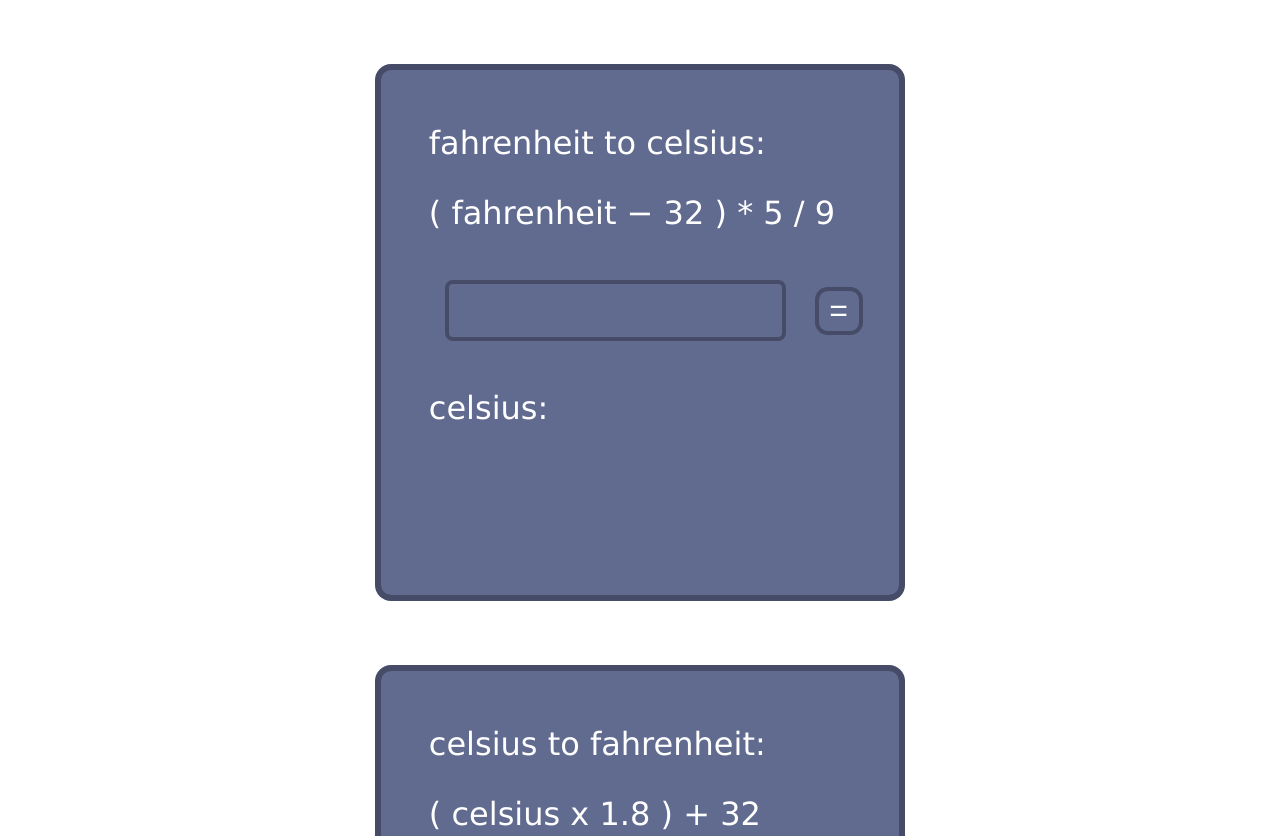
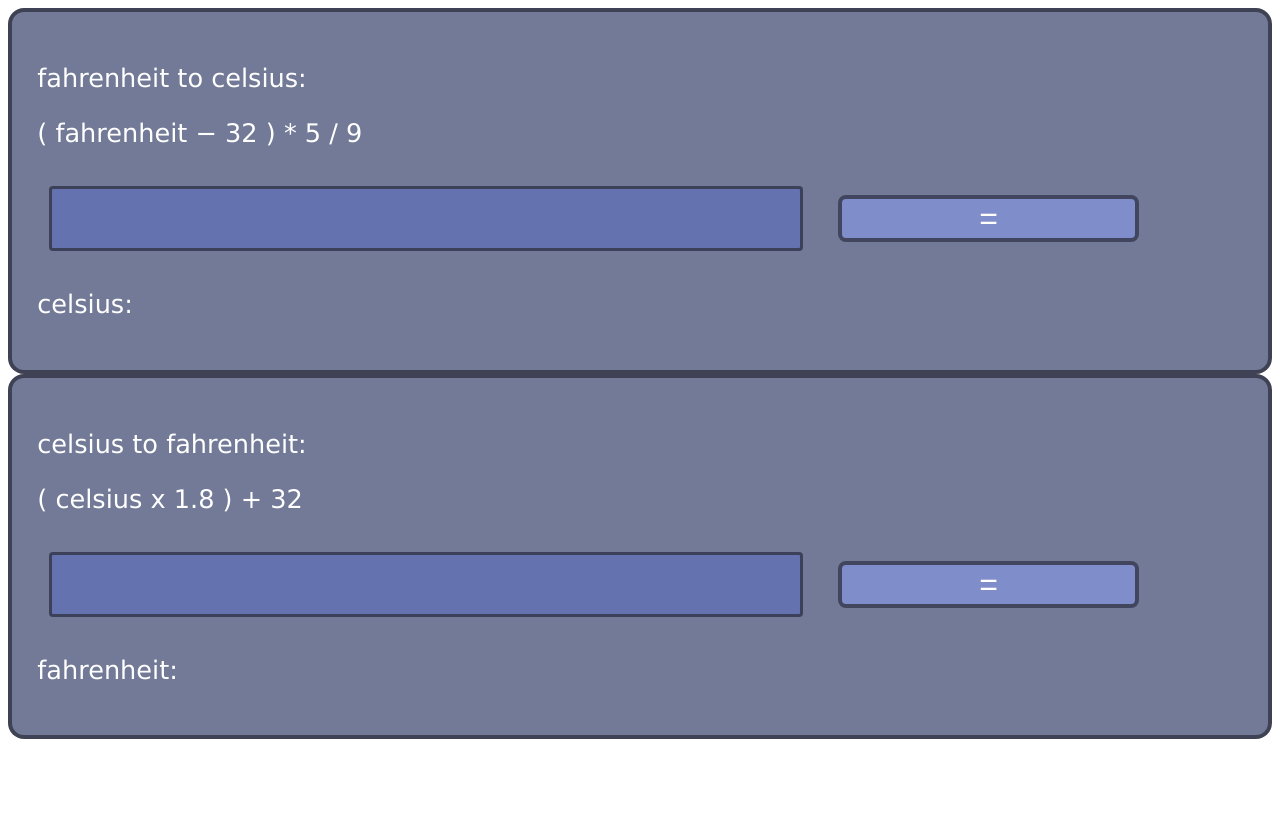
Before and after one commit to thisKonrad/celsius-fahrenheit-translator, a plain HTML site: page temperature_translator_celsius_farenheit_and_reverse_.html in a window 1280 px wide. Shown: the top 836 px of the page. After the commit the page ends 800 px from the top, so only its background shows below. Drawn offline with Linux system fonts and the light colour scheme.

Commit message:
Update temperature_translator_Style.css

```diff
--- a/temperature_translator_Style.css
+++ b/temperature_translator_Style.css
@@ -1,61 +1,82 @@
 /* :: temperature translator style :: */
 :root{ box-sizing: border-box;
-    --colorInfoBox: rgb(97, 107, 143);
-    --colorBorder: rgba(64, 68, 95, 0.815);
+    --colorInfoBox: rgb(114, 122, 151);
+    --colorInput: rgb(100, 115, 175);
+    --colorbtn: rgb(127, 142, 202);
+    --colorBorder: rgba(52, 55, 70, 0.815);
     font-family: Verdana, Geneva, Tahoma, sans-serif;
     color: white;
 }
+.container{ display: flex;
+    justify-content: center;
+    justify-items: center;
+    align-items: center;
+    margin: 0 auto;
+    max-width: 100%;
+    max-height: 100%;
+}
 
 .translator-Temp{ position: relative;
-    width: 28rem;
-    height: 30rem;
-    margin: 4rem auto;
-    padding: 1.4rem;
-    padding-left: 3rem;
+    max-width: 25%;
+    max-height: 25%;
+    padding: 0.5%;
     background-color: var(--colorInfoBox);
-    border: 0.4rem solid var(--colorBorder);
+    border: 0.25rem solid var(--colorBorder);
     border-radius: 1rem;
 }
 
-.text-result{ font-size: 2rem;
+.text-result{ font-size: 160%;
 }
 
 .input-Temp{ position: relative;;
- width: 20rem;
- height: 2.5rem;
- margin: 1rem;
- padding: 0.4rem;
- font-size: 2rem;
- color: white;
- background: var(--colorInfoBox);
- border-radius: 0.5rem;
- border: 0.25rem solid var(--colorBorder);
+    width: 60%;
+    height: 2.5%;
+    margin: 1%;
+    padding: 1%;
+    font-size: 190%;
+    color: white;
+    background: var(--colorInput);
+    border-radius: 0.25rem;
+    border: 0.2rem solid var(--colorBorder);
 }
 
-.result-Temp{ font-size: 2rem;
+.result-Temp{ font-size: 160%;
 }
-/* celsius result button for click event JS */
+
+/* celsius result button for onclick event JS */
 #button-CS:before{ content:'\003D'; font-size: 2rem; color: white;}
 #button-CS:hover{ transform: scale(105%);}
 #button-CS:active{ opacity: 60%;}
 #button-CS{
-    width: 3rem;
-    height: 3rem;
-    margin: 0.5rem;
-    background-color:var(--colorInfoBox);
+    width: 25%;
+    height: 6%;
+    margin: 1.5%;
+    background-color:var(--colorbtn);
     border: 0.25rem solid var(--colorBorder);
-    border-radius: 0.8rem;
+    border-radius: 0.5rem;
 }
 
-/* fahrenheit result button for click event JS */
+/* fahrenheit result button for onclick event JS */
 #button-FH:before{ content:'\003D'; font-size: 2rem; color: white;}
 #button-FH:hover{ transform: scale(105%);}
 #button-FH:active{ opacity: 60%;}
 #button-FH{
-    width: 3rem;
-    height: 3rem;
-    margin: 0.5rem;
-    background-color:var(--colorInfoBox);
+    width: 25%;
+    height: 6%;
+    margin: 1.5%;
+    background-color:var(--colorbtn);
     border: 0.25rem solid var(--colorBorder);
-    border-radius: 0.8rem;
+    border-radius: 0.5rem;
 }
+
+@media only screen and (max-width: 940px) {
+    .translator-Temp{ max-width: 100%;
+        max-height: 100%;
+        padding: 2%;}
+}
+
+@media (orientation:landscape){
+    .translator-Temp{ max-width: 100%;
+        max-height: 100%;
+        padding: 2%;}
+}
```
